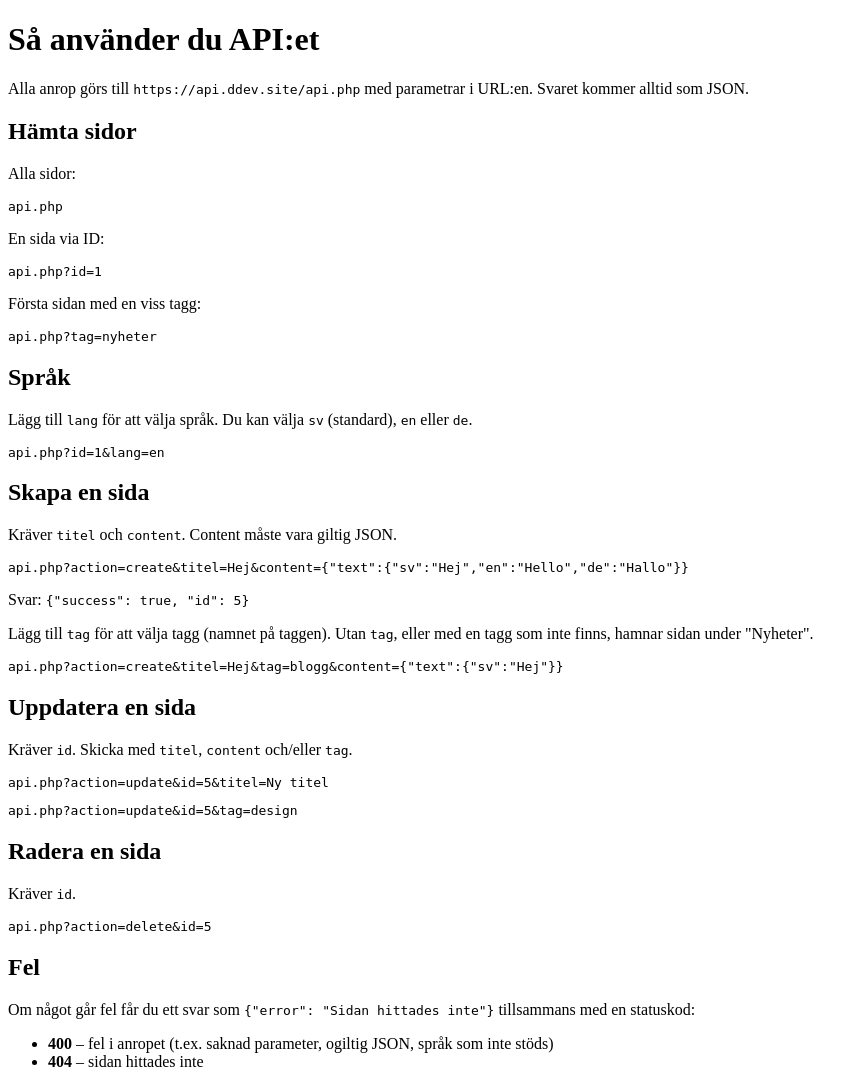
After one commit to RiktigtSnyggaGreger/API, a PHP site: page /docs.html in a window 1280 px wide. The commit adds this page. Shown: the whole page, without its empty margins (0-864 px from the left). Run offline with PHP 8.4, Linux system fonts and the light colour scheme.

Commit message:
fixings some problems

```diff
--- a/api.php
+++ b/api.php
@@ -40,7 +40,7 @@ switch ($action) {
         if (!json_validate($content)) {
             respond(['error' => 'Content måste vara giltig JSON'], 400);
         }
-        $newId = createPage($db, $titel, $content, $lang);
+        $newId = createPage($db, $titel, $content, $lang, $tag);
         respond(['success' => true, 'id' => $newId], 201);
     case 'update':
         if (!$id) {
@@ -49,7 +49,7 @@ switch ($action) {
         if ($content && !json_validate($content)) {
             respond(['error' => 'Content måste vara giltig JSON'], 400);
         }
-        updatePage($db, $id, $titel, $content);
+        updatePage($db, $id, $titel, $content, $tag);
         respond(['success' => true, 'message' => "Sida $id har uppdaterats"]);
     case 'delete':
         if (!$id) {
--- /dev/null
+++ b/docs.html
@@ -0,0 +1,57 @@
+<!DOCTYPE html>
+<html lang="sv">
+<head>
+<meta charset="utf-8">
+<title>API-dokumentation</title>
+</head>
+<body>
+
+<h1>Så använder du API:et</h1>
+
+<p>Alla anrop görs till <code>https://api.ddev.site/api.php</code> med parametrar i URL:en. Svaret kommer alltid som JSON.</p>
+
+<h2>Hämta sidor</h2>
+
+<p>Alla sidor:</p>
+<pre>api.php</pre>
+
+<p>En sida via ID:</p>
+<pre>api.php?id=1</pre>
+
+<p>Första sidan med en viss tagg:</p>
+<pre>api.php?tag=nyheter</pre>
+
+<h2>Språk</h2>
+
+<p>Lägg till <code>lang</code> för att välja språk. Du kan välja <code>sv</code> (standard), <code>en</code> eller <code>de</code>.</p>
+<pre>api.php?id=1&amp;lang=en</pre>
+
+<h2>Skapa en sida</h2>
+
+<p>Kräver <code>titel</code> och <code>content</code>. Content måste vara giltig JSON.</p>
+<pre>api.php?action=create&amp;titel=Hej&amp;content={"text":{"sv":"Hej","en":"Hello","de":"Hallo"}}</pre>
+<p>Svar: <code>{"success": true, "id": 5}</code></p>
+<p>Lägg till <code>tag</code> för att välja tagg (namnet på taggen). Utan <code>tag</code>, eller med en tagg som inte finns, hamnar sidan under "Nyheter".</p>
+<pre>api.php?action=create&amp;titel=Hej&amp;tag=blogg&amp;content={"text":{"sv":"Hej"}}</pre>
+
+<h2>Uppdatera en sida</h2>
+
+<p>Kräver <code>id</code>. Skicka med <code>titel</code>, <code>content</code> och/eller <code>tag</code>.</p>
+<pre>api.php?action=update&amp;id=5&amp;titel=Ny titel</pre>
+<pre>api.php?action=update&amp;id=5&amp;tag=design</pre>
+
+<h2>Radera en sida</h2>
+
+<p>Kräver <code>id</code>.</p>
+<pre>api.php?action=delete&amp;id=5</pre>
+
+<h2>Fel</h2>
+
+<p>Om något går fel får du ett svar som <code>{"error": "Sidan hittades inte"}</code> tillsammans med en statuskod:</p>
+<ul>
+<li><b>400</b> – fel i anropet (t.ex. saknad parameter, ogiltig JSON, språk som inte stöds)</li>
+<li><b>404</b> – sidan hittades inte</li>
+</ul>
+
+</body>
+</html>
```
Also changed, not shown: funktioner.php (+8 -3 lines), README.md (deleted).
